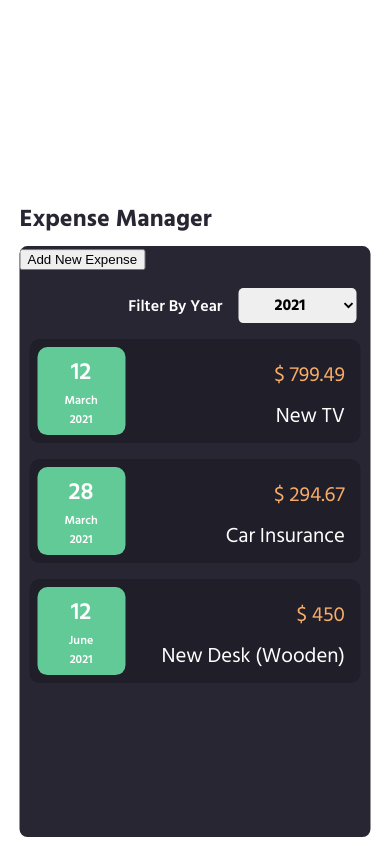
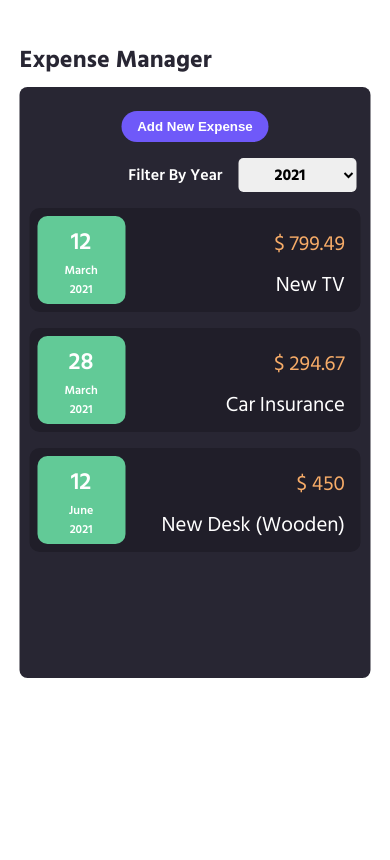
Before and after one commit to JWD-activity/Expense_manager, a React (Create React App) app: page / in a window 390 px wide. Built offline with nearby package versions, Linux system fonts and the light colour scheme; the HTML template or start-up script is replaced by a standard one.

Commit message:
fix position error

```diff
--- a/src/App.css
+++ b/src/App.css
@@ -8,8 +8,7 @@
 */
 
 main {
-  position: relative;
-  height: 100vh;
+  margin-top: 2rem;
 }
 
 h2 {
@@ -22,19 +21,6 @@ h2 {
 
 .container-main {
   position: absolute;
-  top: 50%;
   left: 50%;
-  transform: translateX(-50%) translateY(-50%);
+  transform: translateX(-50%);
 }
-
-@media only screen and (max-width: 990px) {
-  .container-main {
-    top: 52%;
-  }
-}
-
-@media only screen and (max-width: 660px) {
-  .container-main {
-    top: 60%;
-  }
-}
--- a/src/Components/NewExpense/ExpenseForm.css
+++ b/src/Components/NewExpense/ExpenseForm.css
@@ -1,6 +1,12 @@
 .container {
   width: 100%;
 }
+
+.new-expense {
+  display: flex;
+  justify-content: center;
+}
+
 .new-expense__controls {
   display: flex;
   flex-wrap: wrap;
@@ -35,7 +41,8 @@
   align-items: center;
 }
 
-.new-expense__actions button {
+.new-expense__actions button,
+.new-expense button {
   padding: 0.5rem 1rem;
   font-weight: 600;
   border: none;
@@ -46,7 +53,8 @@
   margin-top: 1.5rem;
 }
 
-.new-expense__actions button:hover {
+.new-expense__actions button:hover,
+.new-expense button:hover {
   background-color: #4e33fc;
 }
 
--- a/src/Components/NewExpense/ExpenseForm.js
+++ b/src/Components/NewExpense/ExpenseForm.js
@@ -25,6 +25,11 @@ function ExpenseForm(props) {
       amount: +enteredAmount,
       date: new Date(enteredDate),
     };
+
+    props.onSaveExpenseData(expenseData);
+    setEnteredTilte('');
+    setEnteredAmount('');
+    setEnteredDate('');
   };
 
   return (
```
